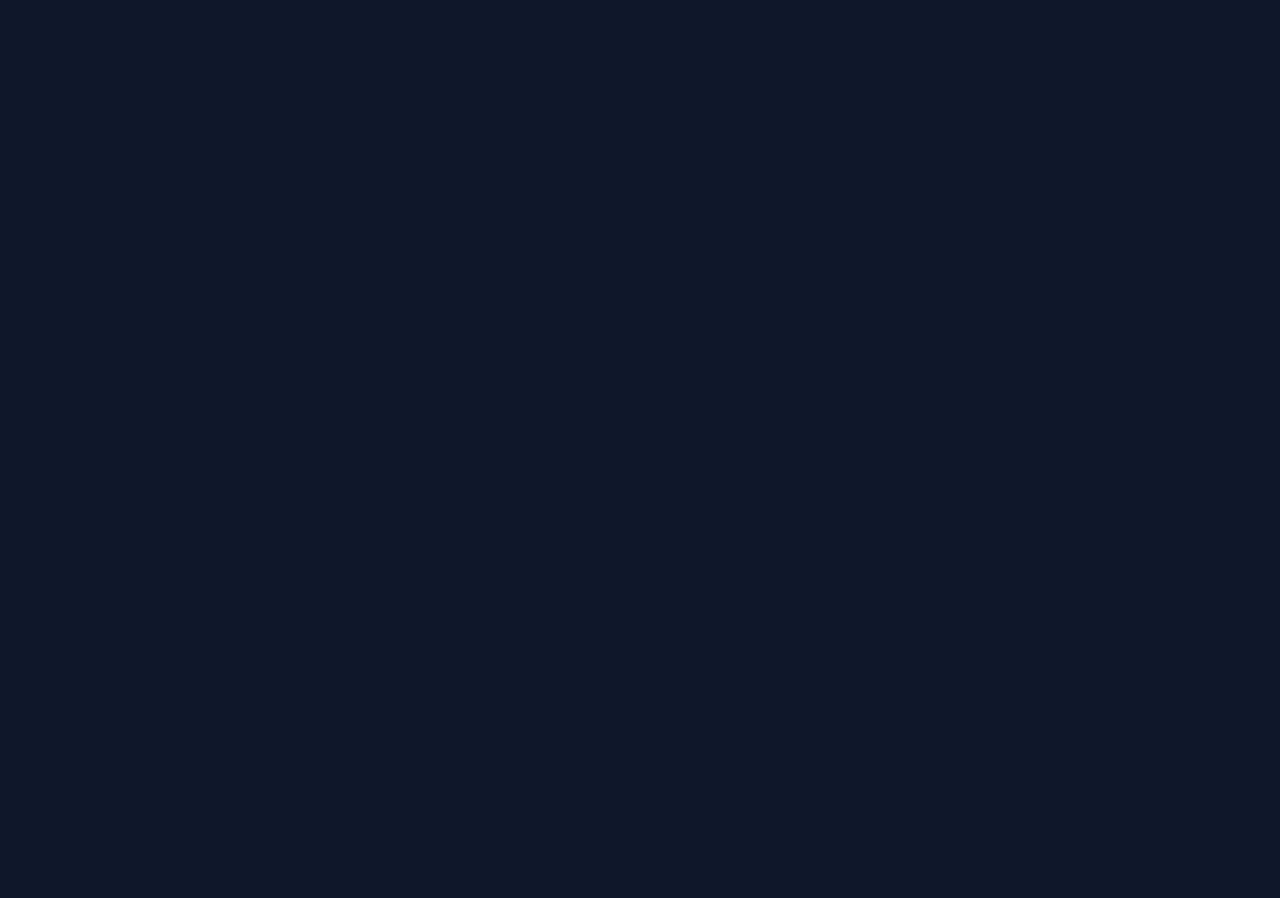
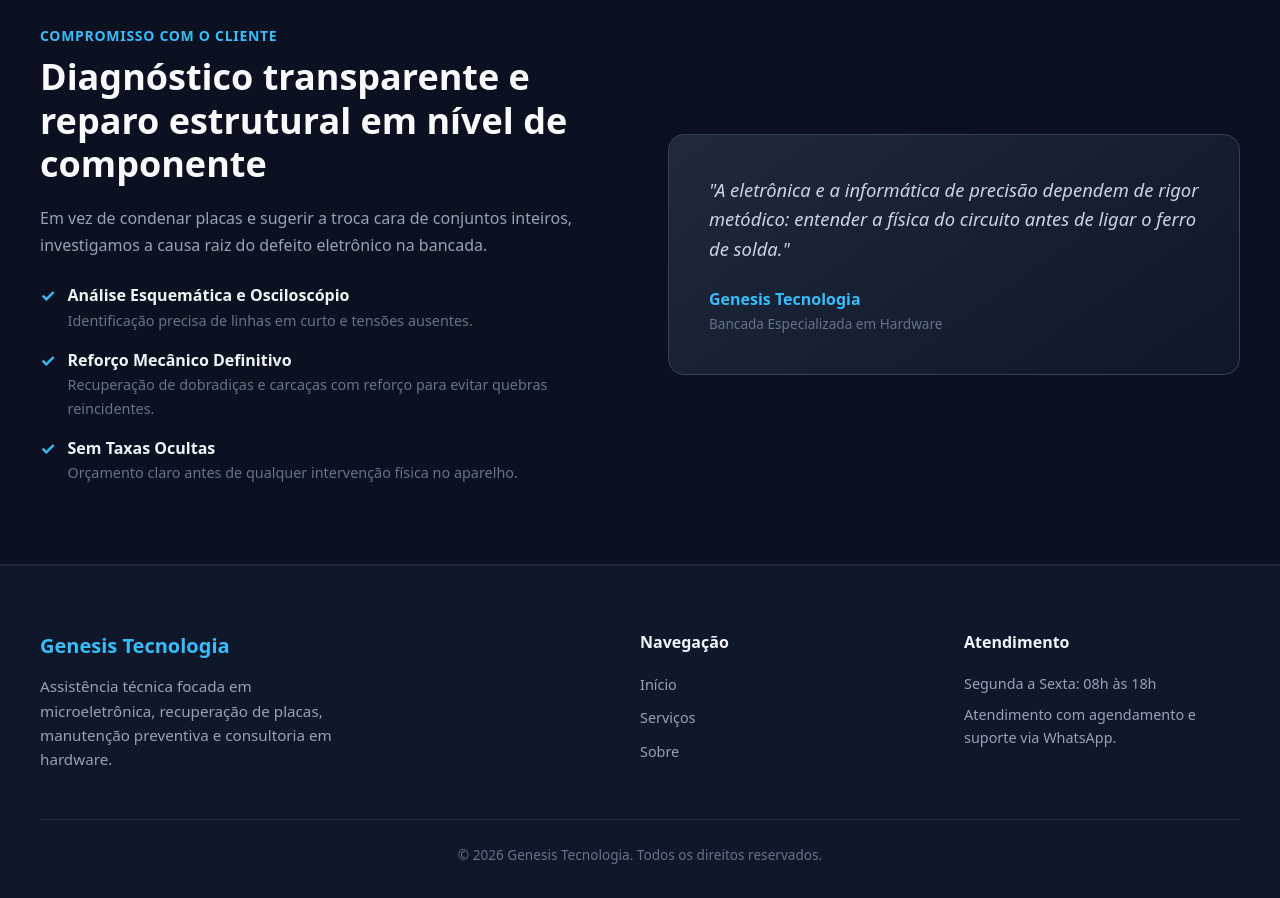
Before and after one commit to diegosrudi/Projeto-Genesis-Tecnologia, a React (Vite) app: page / in a window 1280 px wide. Shown: the part 2080-2978 px from the top of the page. Before the commit the page ends 2024 px from the top, so only its background shows below. Built offline with nearby package versions, Linux system fonts and the light colour scheme.

Commit message:
feat: add about section and footer with semantic layout

```diff
--- a/src/App.jsx
+++ b/src/App.jsx
@@ -2,6 +2,8 @@ import React from "react"
 import Navbar from "./components/Navbar/Navbar"
 import Hero from "./components/Hero/Hero"
 import Services from "./components/Services/Services"
+import About from "./components/About/About"
+import Footer from "./components/Footer/Footer"
 
 export default function App() {
   return (
@@ -10,7 +12,9 @@ export default function App() {
     <main>
       <Hero />
       <Services />
+      <About />
     </main>
+    <Footer />
     </div>
   )
 }
--- /dev/null
+++ b/src/components/About/About.jsx
@@ -0,0 +1,53 @@
+import styles from "./About.module.css"
+
+export default function About() {
+  return (
+    <section id="sobre" className={styles.aboutSection}>
+      <div className={styles.container}>
+        <div>
+          <span className={styles.tag}>Compromisso com o Cliente</span>
+          <h2 className={styles.title}>Diagnóstico transparente e reparo estrutural em nível de componente</h2>
+          <p className={styles.text}>
+            Em vez de condenar placas e sugerir a troca cara de conjuntos inteiros, investigamos a causa raiz do defeito eletrônico na bancada.
+          </p>
+
+          <div className={styles.featureList}>
+            <div className={styles.featureItem}>
+              <span className={styles.featureIcon}>✓</span>
+              <div className={styles.featureText}>
+                <strong>Análise Esquemática e Osciloscópio</strong>
+                <p>Identificação precisa de linhas em curto e tensões ausentes.</p>
+              </div>
+            </div>
+
+            <div className={styles.featureItem}>
+              <span className={styles.featureIcon}>✓</span>
+              <div className={styles.featureText}>
+                <strong>Reforço Mecânico Definitivo</strong>
+                <p>Recuperação de dobradiças e carcaças com reforço para evitar quebras reincidentes.</p>
+              </div>
+            </div>
+
+            <div className={styles.featureItem}>
+              <span className={styles.featureIcon}>✓</span>
+              <div className={styles.featureText}>
+                <strong>Sem Taxas Ocultas</strong>
+                <p>Orçamento claro antes de qualquer intervenção física no aparelho.</p>
+              </div>
+            </div>
+          </div>
+        </div>
+
+        <div className={styles.cardHighlight}>
+          <p className={styles.quote}>
+            "A eletrônica e a informática de precisão dependem de rigor metódico: entender a física do circuito antes de ligar o ferro de solda."
+          </p>
+          <div className={styles.quoteAuthor}>
+            <span className={styles.authorName}>Genesis Tecnologia</span>
+            <span className={styles.authorRole}>Bancada Especializada em Hardware</span>
+          </div>
+        </div>
+      </div>
+    </section>
+  )
+}
--- /dev/null
+++ b/src/components/About/About.module.css
@@ -0,0 +1,109 @@
+.aboutSection {
+  padding: 5rem 1.5rem;
+  background-color: #0b1120;
+  border-top: 1px solid #1e293b;
+  border-bottom: 1px solid #1e293b;
+}
+
+.container {
+  max-width: 1200px;
+  margin: 0 auto;
+  display: grid;
+  grid-template-columns: 1fr 1fr;
+  gap: 3.5rem;
+  align-items: center;
+}
+
+.tag {
+  color: #38bdf8;
+  font-size: 0.875rem;
+  font-weight: 600;
+  text-transform: uppercase;
+  letter-spacing: 0.05em;
+  display: block;
+  margin-bottom: 0.5rem;
+}
+
+.title {
+  font-size: 2.25rem;
+  font-weight: 700;
+  color: #f8fafc;
+  margin-bottom: 1.25rem;
+  line-height: 1.2;
+}
+
+.text {
+  color: #94a3b8;
+  font-size: 1rem;
+  line-height: 1.7;
+  margin-bottom: 1.5rem;
+}
+
+.featureList {
+  display: flex;
+  flex-direction: column;
+  gap: 1rem;
+}
+
+.featureItem {
+  display: flex;
+  align-items: flex-start;
+  gap: 0.75rem;
+}
+
+.featureIcon {
+  color: #38bdf8;
+  font-weight: bold;
+  font-size: 1.1rem;
+  line-height: 1.4;
+}
+
+.featureText strong {
+  color: #f1f5f9;
+  display: block;
+  font-size: 1rem;
+}
+
+.featureText p {
+  color: #64748b;
+  font-size: 0.9rem;
+}
+
+.cardHighlight {
+  background: linear-gradient(145deg, #1e293b 0%, #0f172a 100%);
+  border: 1px solid #334155;
+  border-radius: 16px;
+  padding: 2.5rem;
+  position: relative;
+}
+
+.quote {
+  font-size: 1.15rem;
+  font-style: italic;
+  color: #cbd5e1;
+  line-height: 1.6;
+  margin-bottom: 1.5rem;
+}
+
+.quoteAuthor {
+  display: flex;
+  flex-direction: column;
+}
+
+.authorName {
+  font-weight: 600;
+  color: #38bdf8;
+  font-size: 1rem;
+}
+
+.authorRole {
+  font-size: 0.85rem;
+  color: #64748b;
+}
+
+@media (max-width: 860px) {
+  .container {
+    grid-template-columns: 1fr;
+    gap: 2.5rem;
+  }
+}
--- /dev/null
+++ b/src/components/Footer/Footer.jsx
@@ -0,0 +1,37 @@
+import styles from "./Footer.module.css"
+
+export default function Footer() {
+  const currentYear = new Date().getFullYear()
+
+  return (
+    <footer id="contato" className={styles.footer}>
+      <div className={styles.footerContainer}>
+        <div className={styles.brandCol}>
+          <h3>Genesis Tecnologia</h3>
+          <p>
+            Assistência técnica focada em microeletrônica, recuperação de placas, manutenção preventiva e consultoria em hardware.
+          </p>
+        </div>
+
+        <div className={styles.linksCol}>
+          <h4>Navegação</h4>
+          <ul className={styles.linksList}>
+            <li><a href="#inicio">Início</a></li>
+            <li><a href="#servicos">Serviços</a></li>
+            <li><a href="#sobre">Sobre</a></li>
+          </ul>
+        </div>
+
+        <div className={styles.contactCol}>
+          <h4>Atendimento</h4>
+          <p className={styles.contactText}>Segunda a Sexta: 08h às 18h</p>
+          <p className={styles.contactText}>Atendimento com agendamento e suporte via WhatsApp.</p>
+        </div>
+      </div>
+
+      <div className={styles.copyright}>
+        <p>&copy; {currentYear} Genesis Tecnologia. Todos os direitos reservados.</p>
+      </div>
+    </footer>
+  )
+}
--- /dev/null
+++ b/src/components/Footer/Footer.module.css
@@ -0,0 +1,76 @@
+.footer {
+  background-color: #0f172a;
+  padding: 4rem 1.5rem 2rem;
+  border-top: 1px solid #1e293b;
+}
+
+.footerContainer {
+  max-width: 1200px;
+  margin: 0 auto;
+  display: grid;
+  grid-template-columns: 2fr 1fr 1fr;
+  gap: 3rem;
+  margin-bottom: 3rem;
+}
+
+.brandCol h3 {
+  font-size: 1.25rem;
+  font-weight: 700;
+  color: #38bdf8;
+  margin-bottom: 0.75rem;
+}
+
+.brandCol p {
+  color: #94a3b8;
+  font-size: 0.95rem;
+  max-width: 320px;
+  line-height: 1.6;
+}
+
+.linksCol h4, .contactCol h4 {
+  font-size: 1rem;
+  font-weight: 600;
+  color: #f1f5f9;
+  margin-bottom: 1rem;
+}
+
+.linksList {
+  list-style: none;
+  display: flex;
+  flex-direction: column;
+  gap: 0.5rem;
+}
+
+.linksList a {
+  color: #94a3b8;
+  font-size: 0.9rem;
+  transition: color 0.2s ease;
+}
+
+.linksList a:hover {
+  color: #38bdf8;
+}
+
+.contactText {
+  color: #94a3b8;
+  font-size: 0.9rem;
+  line-height: 1.6;
+  margin-bottom: 0.5rem;
+}
+
+.copyright {
+  max-width: 1200px;
+  margin: 0 auto;
+  padding-top: 1.5rem;
+  border-top: 1px solid #1e293b;
+  text-align: center;
+  font-size: 0.85rem;
+  color: #64748b;
+}
+
+@media (max-width: 768px) {
+  .footerContainer {
+    grid-template-columns: 1fr;
+    gap: 2rem;
+  }
+}
```
